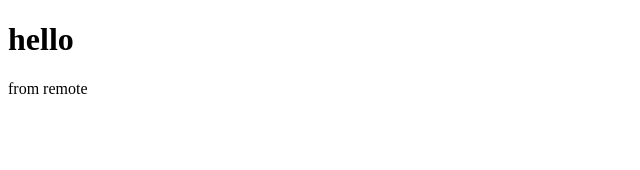
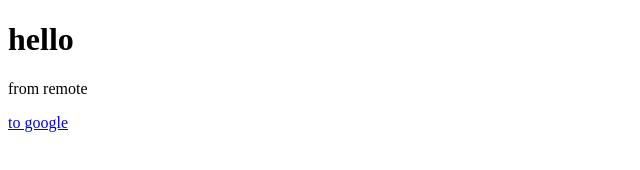
Before and after one commit to AyalaCoder/existing-project, a plain HTML site: page index.html in a window 1280 px wide. Shown: the full height of the page, 0-640 px from the left. Drawn offline with Linux system fonts and the light colour scheme.

Commit message:
second commit

```diff
--- a/index.html
+++ b/index.html
@@ -9,5 +9,6 @@
 <body>
    <h1>hello</h1>
     <p>from remote</p>
+    <a href="http://www.google.com">to google</a>
 </body>
 </html>
```
